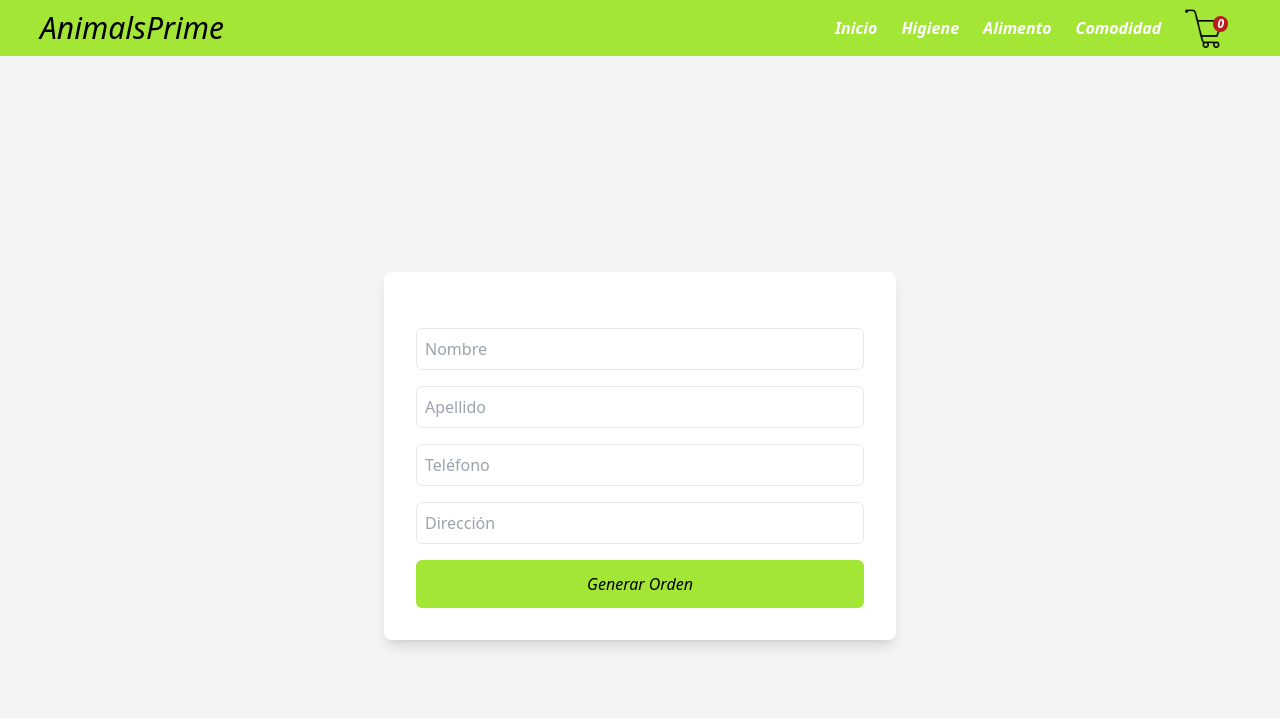
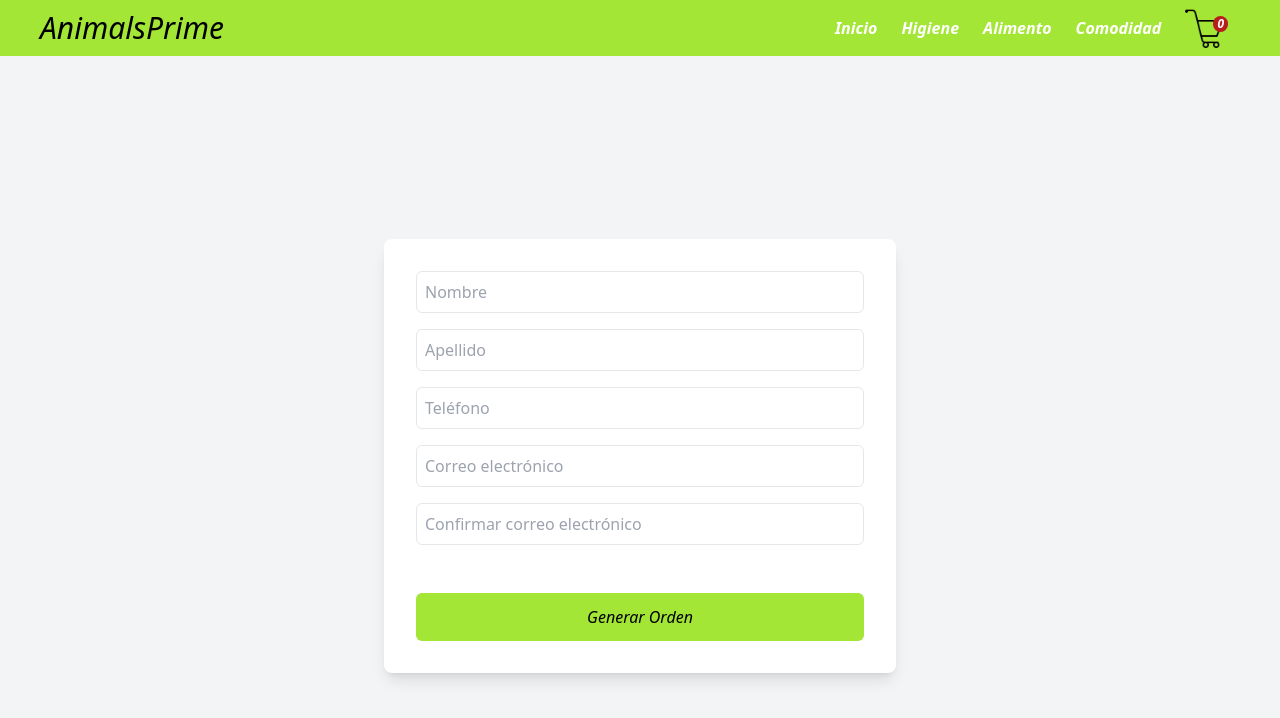
Before and after one commit to devcloudengineering/PreEntrega1Creado, a React (Vite) app: page /checkout in a window 1280 px wide. Shown: the top 718 px of the page. Built offline with nearby package versions, Linux system fonts and the light colour scheme.

Commit message:
Se modifica formulario

```diff
--- a/src/components/Checkout/Checkout.jsx
+++ b/src/components/Checkout/Checkout.jsx
@@ -20,23 +20,39 @@ const Checkout = () => {
     firstName: "",
     lastName: "",
     phone: "",
-    address: "",
+    email: "",
+    confirmEmail: "",
   });
-
+  const [isButtonDisabled, setIsButtonDisabled] = useState(true);
   const navigate = useNavigate();
 
   const { cart, totalQuantity, getTotal, clearCart } = useCart();
   const total = getTotal();
 
-  const handleChange = (e) => {
-    setBuyer({ ...buyer, [e.target.name]: e.target.value });
+  useEffect(() => {
+    const { firstName, lastName, phone, email, confirmEmail } = buyer;
+    const isFormValid =
+      firstName && lastName && phone && email && email === confirmEmail;
+    setIsButtonDisabled(!isFormValid);
+  }, [buyer]);
+
+  const handleInputChange = (e) => {
+    setBuyer({
+      ...buyer,
+      [e.target.name]: e.target.value,
+    });
   };
 
   const createOrder = async () => {
     setLoading(true);
     try {
       const objOrder = {
-        buyer,
+        buyer: {
+          firstName: buyer.firstName,
+          lastName: buyer.lastName,
+          phone: buyer.phone,
+          address: "La Florida",
+        },
         items: cart,
         totalQuantity,
         total,
@@ -144,6 +160,50 @@ const Checkout = () => {
   return (
     <div className="min-h-screen flex items-center justify-center bg-gray-100">
       <div className="w-full max-w-lg p-8 bg-white rounded-lg shadow-lg">
+        <form className="mb-6">
+          <div className="grid gap-4">
+            <input
+              type="text"
+              name="firstName"
+              value={buyer.firstName}
+              onChange={handleInputChange}
+              placeholder="Nombre"
+              className="p-2 border rounded-md"
+            />
+            <input
+              type="text"
+              name="lastName"
+              value={buyer.lastName}
+              onChange={handleInputChange}
+              placeholder="Apellido"
+              className="p-2 border rounded-md"
+            />
+            <input
+              type="tel"
+              name="phone"
+              value={buyer.phone}
+              onChange={handleInputChange}
+              placeholder="Teléfono"
+              className="p-2 border rounded-md"
+            />
+            <input
+              type="email"
+              name="email"
+              value={buyer.email}
+              onChange={handleInputChange}
+              placeholder="Correo electrónico"
+              className="p-2 border rounded-md"
+            />
+            <input
+              type="email"
+              name="confirmEmail"
+              value={buyer.confirmEmail}
+              onChange={handleInputChange}
+              placeholder="Confirmar correo electrónico"
+              className="p-2 border rounded-md"
+            />
+          </div>
+        </form>
         <div className="grid gap-6">
           {cart.map((item) => (
             <article key={item.id} className="bg-lime-300 p-4 rounded-md">
@@ -156,51 +216,15 @@ const Checkout = () => {
             </article>
           ))}
         </div>
-
-        <form className="mt-6">
-          <div className="grid gap-4">
-            <input
-              type="text"
-              name="firstName"
-              placeholder="Nombre"
-              value={buyer.firstName}
-              onChange={handleChange}
-              className="border p-2 rounded-md"
-            />
-            <input
-              type="text"
-              name="lastName"
-              placeholder="Apellido"
-              value={buyer.lastName}
-              onChange={handleChange}
-              className="border p-2 rounded-md"
-            />
-            <input
-              type="tel"
-              name="phone"
-              placeholder="Teléfono"
-              value={buyer.phone}
-              onChange={handleChange}
-              className="border p-2 rounded-md"
-            />
-            <input
-              type="text"
-              name="address"
-              placeholder="Dirección"
-              value={buyer.address}
-              onChange={handleChange}
-              className="border p-2 rounded-md"
-            />
-          </div>
-
+        <div className="mt-6 flex items-center justify-center">
           <button
-            type="button"
-            className="inline-flex w-full bg-lime-400 items-center justify-center rounded-md p-3 mt-4 text-black italic transition-all hover:text-white hover:scale-110"
+            className="inline-flex w-full bg-lime-400 items-center justify-center rounded-md p-3 text-black italic transition-all hover:text-white hover:scale-110"
             onClick={createOrder}
+            disabled={isButtonDisabled}
           >
             Generar Orden
           </button>
-        </form>
+        </div>
       </div>
     </div>
   );
```
